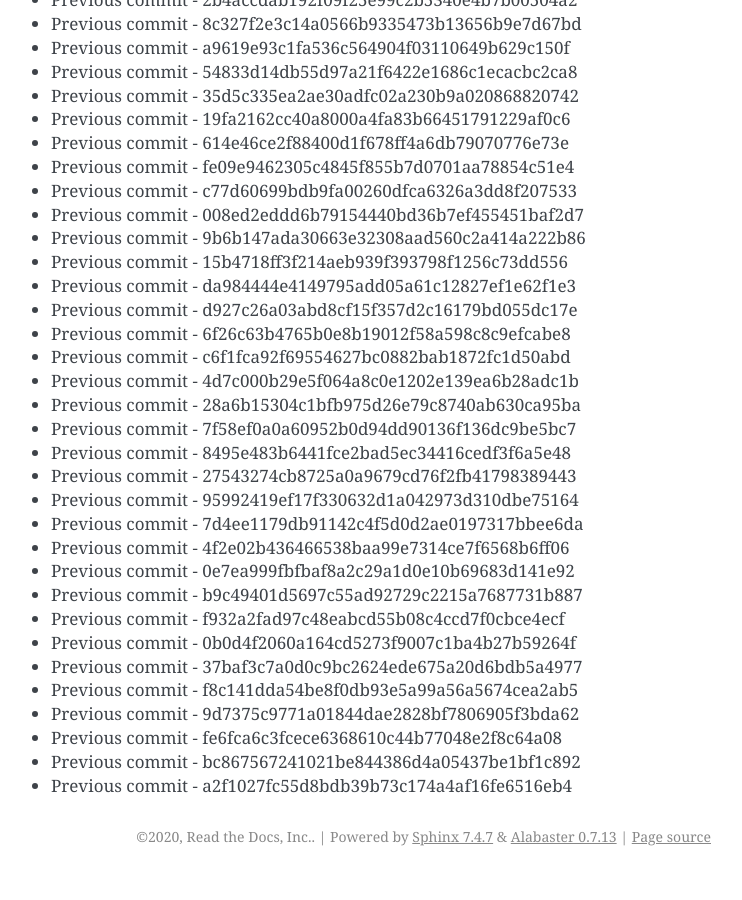
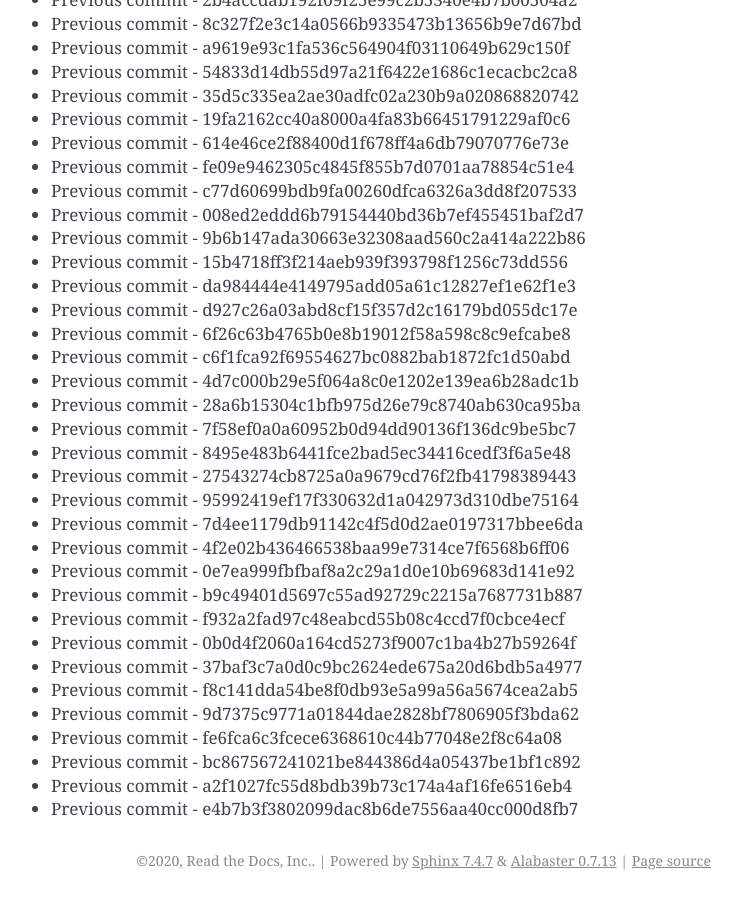
Before and after one commit to readthedocs/rtd-git-stresstest, a Sphinx documentation site: the page built from docs/updates.rst, in a window 1280 px wide and 900 px high, scrolled down 84206 px. Shown: the whole window, without its empty margins (399-1141 px from the left). Built offline with Sphinx 7.4.7, drawn with Linux system fonts in a browser that asks for light colours; before the commit the page ends 85082 px from its top, so only the background shows below that.

Commit message:
Generating commit from previous: e4b7b3f3802099dac8b6de7556aa40cc000d8fb7

```diff
--- a/docs/updates.rst
+++ b/docs/updates.rst
@@ -3570,3 +3570,4 @@ It can be tested for any performance characteristics.
 * Previous commit - fe6fca6c3fcece6368610c44b77048e2f8c64a08
 * Previous commit - bc867567241021be844386d4a05437be1bf1c892
 * Previous commit - a2f1027fc55d8bdb39b73c174a4af16fe6516eb4
+* Previous commit - e4b7b3f3802099dac8b6de7556aa40cc000d8fb7
```
